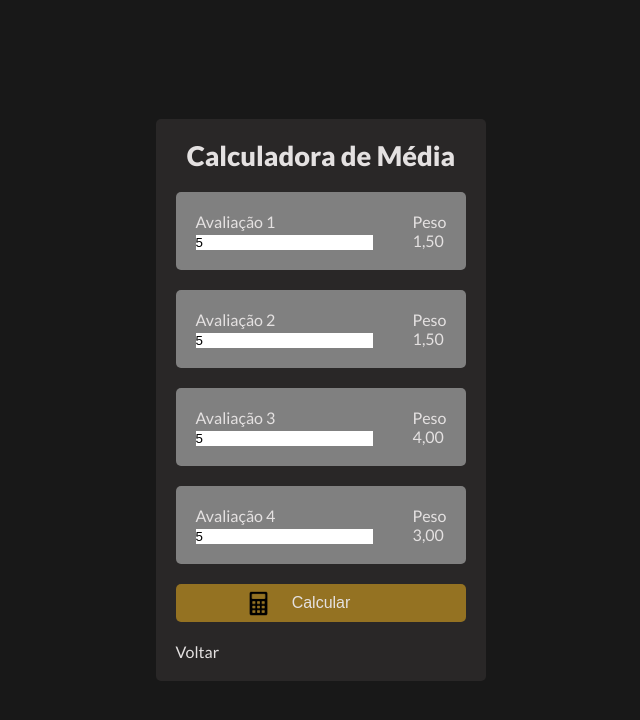
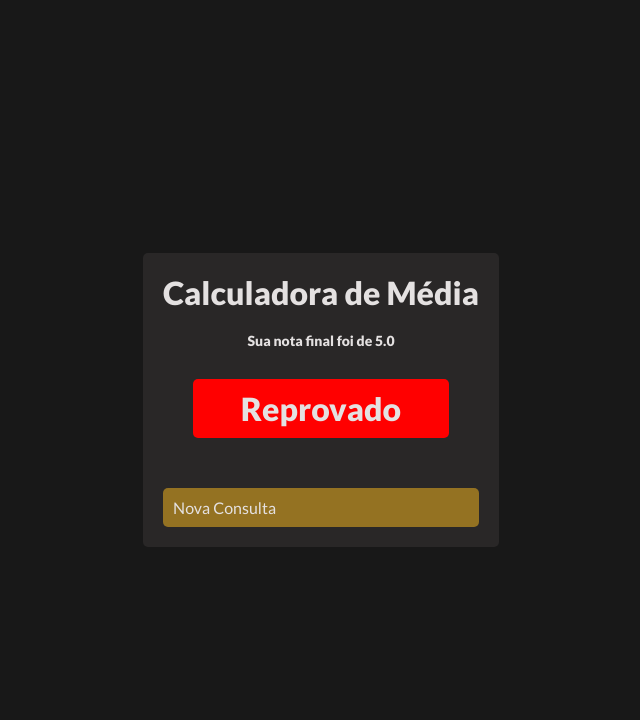
Before and after one commit to Jonatank28/Projeto-Discover, a plain HTML site: page assets/pag/sistemaNotasEscolares.html in a window 1280 px wide. Both pictures are taken after typing "5", "5", "5", "5" into the empty fields and a click on the button "Calcular". Shown: the whole page, without its empty margins (319-959 px from the left). Drawn offline with Linux system fonts and the light colour scheme.

Commit message:
Pagina calculadora finalizado

```diff
--- a/assets/JavaScript/sistemaNotas.js
+++ b/assets/JavaScript/sistemaNotas.js
@@ -1,23 +1,65 @@
-// function verificar(){
-//   let ava1 = parseInt(document.querySelector('#ava1').value)
-//   let ava2 = parseInt(document.querySelector('#ava2').value)
-//   let ava3 = parseInt(document.querySelector('#ava3').value)
-//   let ava4 = parseInt(document.querySelector('#ava4').value)
-//   let resultado = (ava1*1.5 + ava2*1.5 + ava3*4 + ava4*3) / 10
-//   console.log(resultado.toFixed(1))
-//   document.querySelector('#ava1').value = ''
-//   document.querySelector('#ava2').value = ''
-//   document.querySelector('#ava3').value = ''
-//   document.querySelector('#ava4').value = ''
-// }
+function verificar(){
+  let ava1 = parseInt(document.querySelector('#ava1').value)
+  let ava2 = parseInt(document.querySelector('#ava2').value)
+  let ava3 = parseInt(document.querySelector('#ava3').value)
+  let ava4 = parseInt(document.querySelector('#ava4').value)
+  let resultado = (ava1*1.5 + ava2*1.5 + ava3*4 + ava4*3) / 10
+  if(String(ava1).length == 3 || String(ava2).length == 3 || String(ava3).length == 3 ||  String(ava4).length == 3){
+    alert(`[Erro] Dados incompletos`)
+  } else{
+    let carNota = document.querySelectorAll('.cardNota')
+    let titulo  = document.querySelector('.containerNota h1')
+    let p       = document.createElement('p')
+    let p1       = document.createElement('p')
+    let calcular = document.querySelector('.calcular')
+    let voltar   = document.querySelector('.voltar')
+    let novo     = document.querySelector('.novo')
+    carNota.forEach((a) => {
+      a.classList.add('esconder')
+      calcular.classList.add('esconder')
+      voltar.classList.add('esconder')
+      novo.style.display = 'block'
+    })
+    titulo.appendChild(p1)
+    titulo.appendChild(p)
+    p.classList.add('p')
+    p1.classList.add('p1')
+    if(resultado >= 7){
+      p.classList.add('aprovado')
+      p1.innerHTML = (`Sua nota final foi de ${resultado.toFixed(1)}`)
+      p.innerHTML = 'Aprovado'
+    } else{
+      p.classList.add('reprovado')
+      p1.innerHTML = (`Sua nota final foi de ${resultado.toFixed(1)}`)
+      p.innerText = (`Reprovado`)
+
+    }
+  }
+}
 
 
-function verificar(){
-  var soma = 0
-  var peso  = ['1.5','1.5', '4', '3']
-  for(var i = 0; i < 4; i++) {
-    soma = (parseInt(document.querySelector('#ava'+(i+1)).value) * peso[i]) + soma
-  }
-  var resultado = soma / 10
-  console.log(resultado)
-}
+
+
+
+
+
+
+
+
+
+
+
+
+
+
+// function verificar(){
+//   var soma = 0
+//   var peso  = ['1.5','1.5', '4', '3']
+//   for(var i = 0; i < 4; i++) {
+//     soma = (parseInt(document.querySelector('#ava'+(i+1)).value) * peso[i]) + soma
+//   }
+//   if(soma[i].length > 0){
+//     var resultado = soma / 10
+//     console.log(resultado)
+//   }
+// }
--- a/assets/css/sistemaNotasEscolares.css
+++ b/assets/css/sistemaNotasEscolares.css
@@ -15,7 +15,7 @@
 .containerNota >h1{
   color: var(--textWhite);
   padding-bottom: 20px;
-  font-size: 1.7rem;
+  font-size: 2rem;
 }
 .calcular button{
   width: 100%;
@@ -24,9 +24,11 @@
   font-size: 1rem;
   padding: 10px;
   border-radius: 5px;
+  cursor: pointer;
 }
 .calcular{
   display: flex;
+  position: relative;
 }
 .voltar{
   margin-top: 20px;
@@ -34,14 +36,48 @@
 .voltar a:hover{
   color: grey;
 }
+.novo a:hover{
+  color: grey;
+}
 .voltar a{
   color: var(--textWhite);
 }
-.calcular{
-  position: relative;
+.novo a{
+  color: var(--textWhite);
+}
+.novo{
+  display: none;
+  width: 100%;
+  background-color: var(--button);
+  color: var(--textWhite);
+  font-size: 1rem;
+  padding: 10px;
+  border-radius: 5px;
+
 }
 .calcular img{
   position: absolute;
   left: 70px;
   top: 7px;
+  cursor: pointer;
 }
+.esconder{
+  display: none;
+}
+.p{
+  margin: 30px;
+}
+.aprovado{
+  background-color: green;
+  border-radius: 5px;
+  padding: 10px;
+}
+.reprovado{
+  background-color: red;
+  border-radius: 5px;
+  padding: 10px;
+}
+.p1{
+  margin-top: 20px;
+  font-size: 14px;
+}
--- a/assets/pag/sistemaNotasEscolares.html
+++ b/assets/pag/sistemaNotasEscolares.html
@@ -54,10 +54,13 @@
       </div>
       <div class="calcular">
         <img width="25px" src="../img/calculadora.png" alt="">
-        <button  onclick="verificar()">Calcular</button>
+        <button id="btn"  onclick="verificar()">Calcular</button>
       </div>
       <div class="voltar">
         <a href="/">Voltar</a>
+      </div>
+      <div class="novo">
+        <a href="sistemaNotasEscolares.html">Nova Consulta</a>
       </div>
     </div>
   </main>
```
